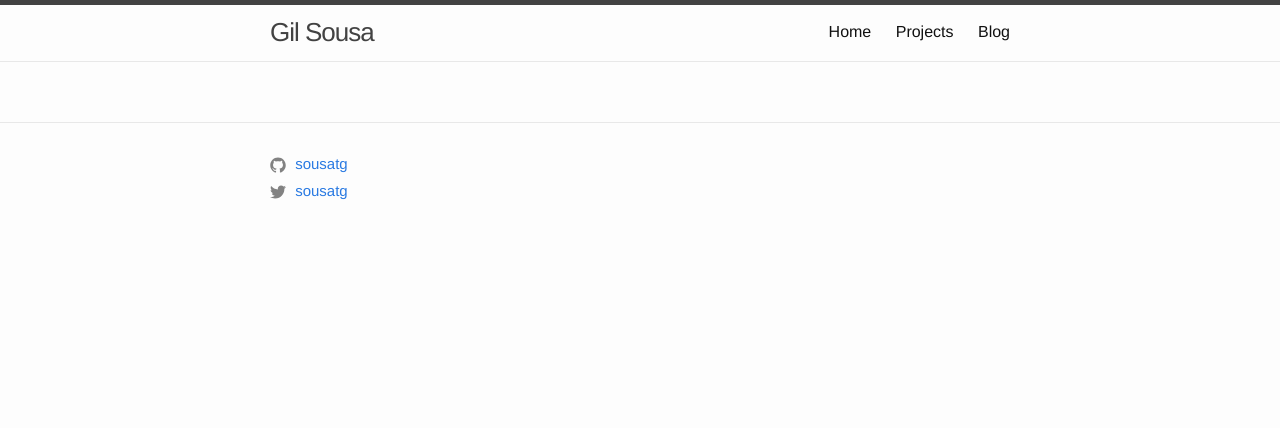
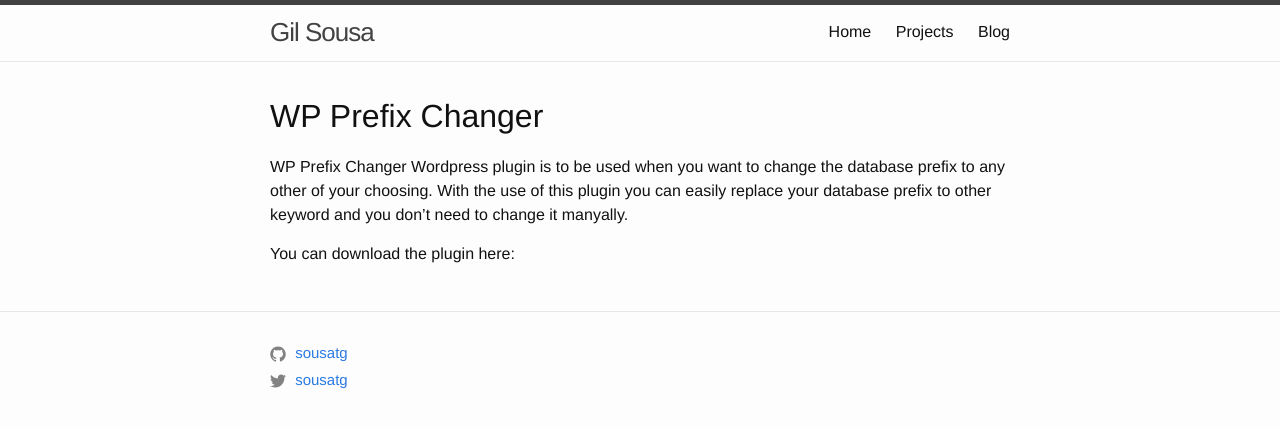
Before and after one commit to sousatg/sousatg.github.io, a Jekyll site: the page built from wp_prefix_changer.md, in a window 1280 px wide. Shown: the top 428 px of the page. Built offline with Jekyll 4.4.1, drawn with Linux system fonts in a browser that asks for light colours.

Commit message:
Add page content

```diff
--- a/wp_prefix_changer.md
+++ b/wp_prefix_changer.md
@@ -3,3 +3,9 @@
 permalink: /wp_prefix_changer
 title: WP Prefix Changer
 ---
+
+# WP Prefix Changer
+
+WP Prefix Changer Wordpress plugin is to be used when you want to change the database prefix to any other of your choosing. With the use of this plugin you can easily replace your database prefix to other keyword and you don’t need to change it manyally.
+
+You can download the plugin here: [](https://wordpress.org/plugins/wp-prefix-changer/)
```
